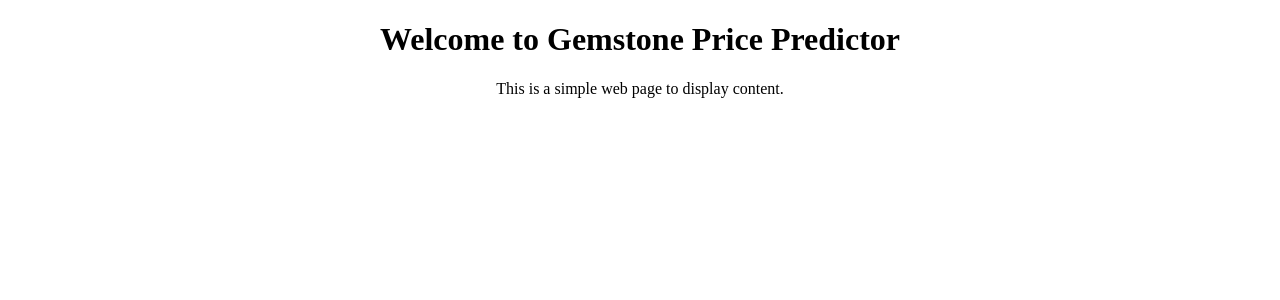
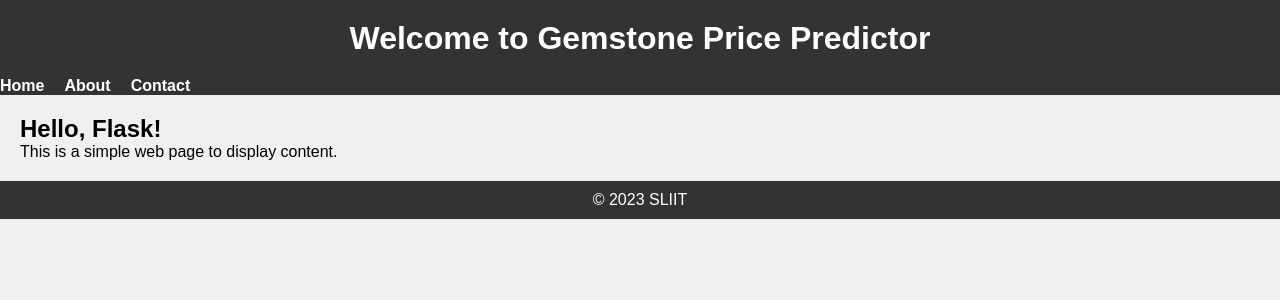
Before and after one commit to Muditha0829/Gemo-Backend, a Flask app: page / in a window 1280 px wide. Shown: the top 300 px of the page. Run offline with Flask 3, Linux system fonts and the light colour scheme; parts of the project's set-up code (start-up, migrations or seed data) failed here and were passed over.

Commit message:
Fixing Major Issues

```diff
--- /dev/null
+++ b/static/styles.css
@@ -0,0 +1,48 @@
+/* styles.css */
+
+/* Reset some default styles */
+body, h1, h2, p, ul, li {
+    margin: 0;
+    padding: 0;
+}
+
+/* Basic styling */
+body {
+    font-family: Arial, sans-serif;
+    background-color: #f0f0f0;
+}
+
+header {
+    background-color: #333;
+    color: #fff;
+    text-align: center;
+    padding: 20px;
+}
+
+nav ul {
+    list-style-type: none;
+    background-color: #333;
+    overflow: hidden;
+}
+
+nav ul li {
+    float: left;
+    margin-right: 20px;
+}
+
+nav ul li a {
+    text-decoration: none;
+    color: #fff;
+    font-weight: bold;
+}
+
+main {
+    padding: 20px;
+}
+
+footer {
+    text-align: center;
+    background-color: #333;
+    color: #fff;
+    padding: 10px;
+}
--- a/templates/index.html
+++ b/templates/index.html
@@ -1,10 +1,28 @@
 <!DOCTYPE html>
-<html>
+<html lang="en">
 <head>
-    <title>Gemstone Price Predictor</title>
+    <meta charset="UTF-8">
+    <meta name="viewport" content="width=device-width, initial-scale=1.0">
+    <title>Flask Template</title>
+    <link rel="stylesheet" type="text/css" href="{{ url_for('static', filename='styles.css') }}">
 </head>
 <body>
-    <center><h1>Welcome to Gemstone Price Predictor</h1></center>
-    <center><p>This is a simple web page to display content.</p></center>
+    <header>
+        <center><h1>Welcome to Gemstone Price Predictor</h1></center>
+    </header>
+    <nav>
+        <ul>
+            <li><a href="/">Home</a></li>
+            <li><a href="/about">About</a></li>
+            <li><a href="/contact">Contact</a></li>
+        </ul>
+    </nav>
+    <main>
+        <h2>Hello, Flask!</h2>
+        <p>This is a simple web page to display content.</p>
+    </main>
+    <footer>
+        <p>&copy; 2023 SLIIT</p>
+    </footer>
 </body>
 </html>
```
Also changed, not shown: 1 other file.
